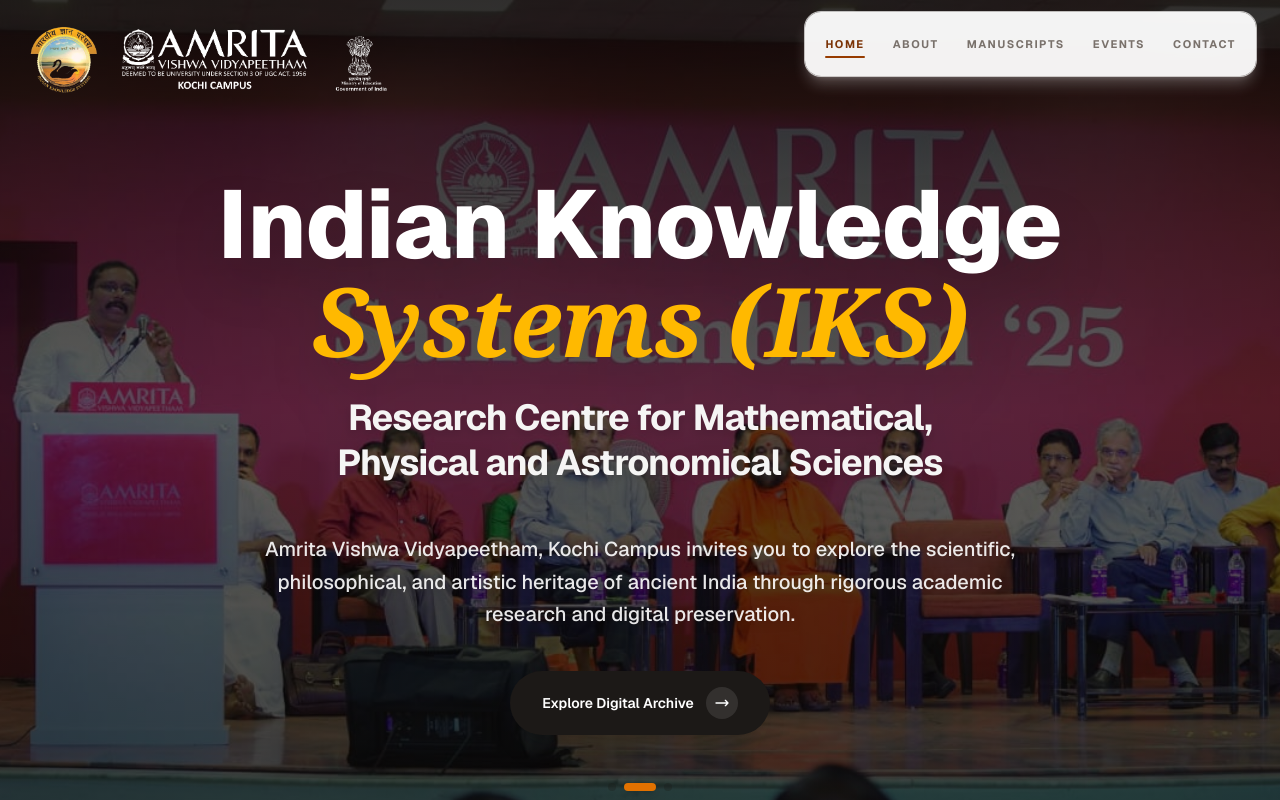
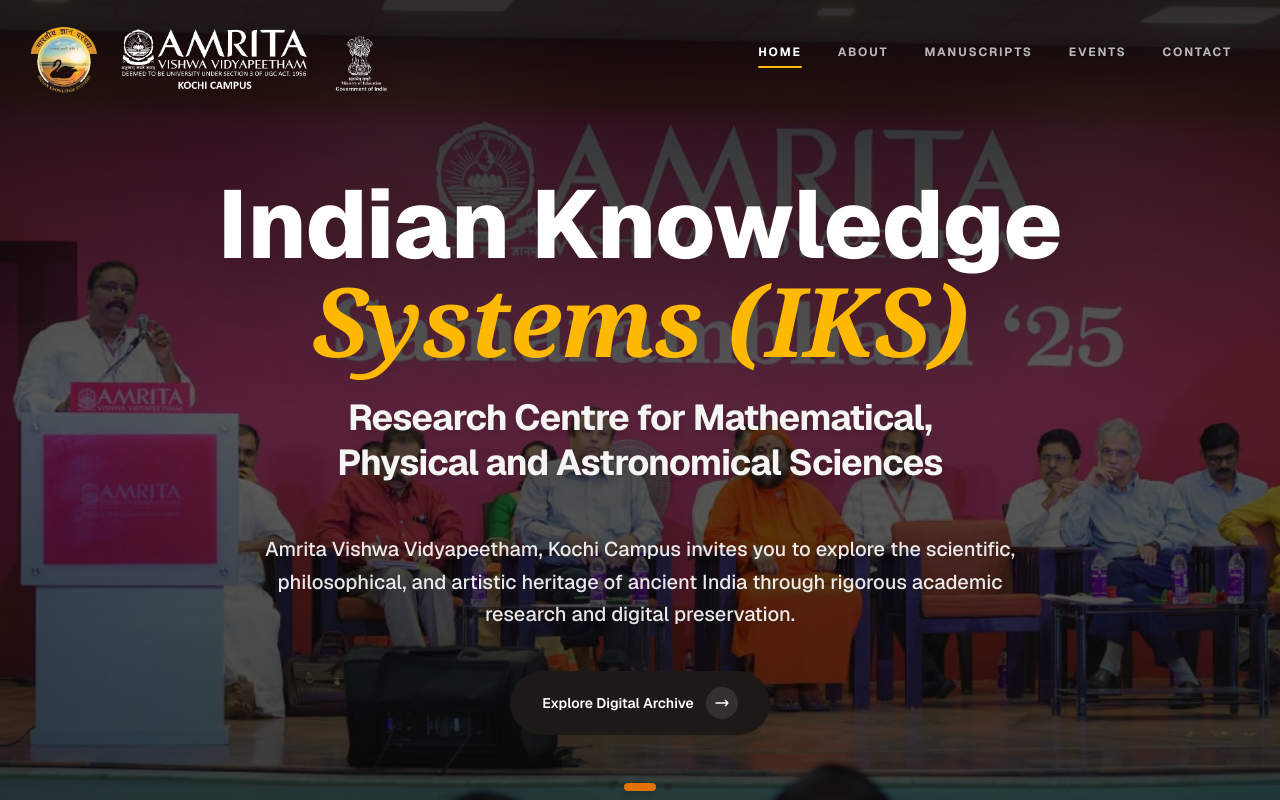
Before and after one commit to IKS-Amrita-Kochi-Campus/IKS-static, a Next.js app: page / in a window 1280 px wide. Shown: the top 800 px of the page. Built offline with nearby package versions, Linux system fonts and the light colour scheme.

Commit message:
navbar changed

```diff
--- a/src/app/events/page.tsx
+++ b/src/app/events/page.tsx
@@ -135,30 +135,34 @@ export default function EventsPage() {
             </div>
 
             {/* ─── Navigation ─────────────────────────────────────────── */}
-            <div className={`fixed top-0 left-0 right-0 z-50 transition-all duration-500 pt-3 px-4 sm:px-6 pointer-events-none flex justify-end`}>
+            <div className={`fixed top-0 left-0 right-0 z-50 transition-all duration-500 ${isScrolled ? "pt-3 px-4 sm:px-6" : "pt-6 px-6 md:px-10"} pointer-events-none flex justify-end`}>
                 <div className="relative pointer-events-auto flex flex-col items-end">
                     <nav
-                        className={`transition-all duration-500 flex items-center md:rounded-2xl md:bg-white/95 md:backdrop-blur-xl md:shadow-lg md:ring-1 md:ring-stone-200/80 md:px-5 ${
-                            isScrolled ? "md:shadow-stone-200/60" : "md:shadow-stone-200/30"
-                        } ${isScrolled ? "h-12" : "h-14 sm:h-16"}`}
+                        className={`transition-all duration-500 flex items-center ${
+                            isScrolled
+                                ? "md:rounded-full md:bg-white/95 md:backdrop-blur-xl md:shadow-lg md:ring-1 md:ring-stone-200/80 md:px-6 h-12 md:h-14"
+                                : "md:bg-transparent h-12 md:h-14"
+                        }`}
                     >
                         {/* Desktop Navigation */}
-                        <div className="hidden md:flex items-center gap-6 lg:gap-7 h-full">
+                        <div className="hidden md:flex items-center gap-7 lg:gap-9 h-full px-2">
                             {navLinks.map((link) => {
                                 const isActive = link.href === "/events";
                                 return (
                                     <Link
                                         key={link.href}
                                         href={link.href}
-                                        className={`relative text-[11px] font-bold uppercase tracking-[0.14em] transition-all duration-200 py-1 ${
-                                            isActive
-                                                ? "text-amber-900"
-                                                : "text-stone-500 hover:text-stone-900"
+                                        className={`relative text-[11px] lg:text-xs font-bold uppercase tracking-[0.15em] transition-all duration-300 py-1 ${
+                                            isScrolled
+                                                ? (isActive ? "text-amber-900" : "text-stone-500 hover:text-stone-900")
+                                                : (isActive ? "text-white" : "text-white/70 hover:text-white")
                                         }`}
                                     >
                                         {link.label}
                                         {isActive && (
-                                            <span className="absolute -bottom-0.5 left-0 right-0 h-0.5 bg-amber-800 rounded-full" />
+                                            <span className={`absolute -bottom-1 left-0 right-0 h-0.5 rounded-full transition-colors duration-300 ${
+                                                isScrolled ? "bg-amber-800" : "bg-amber-400"
+                                            }`} />
                                         )}
                                     </Link>
                                 );
@@ -169,7 +173,11 @@ export default function EventsPage() {
                         <div className="flex md:hidden items-center justify-end">
                             {/* Mobile Menu Button - Floating Circle */}
                             <button
-                                className="p-3 rounded-full bg-white/95 backdrop-blur-xl shadow-lg ring-1 ring-stone-200/80 text-stone-600 hover:bg-stone-100 transition-all duration-300 pointer-events-auto"
+                                className={`p-3 rounded-full transition-all duration-300 pointer-events-auto ${
+                                    isScrolled
+                                        ? "bg-white/95 backdrop-blur-xl shadow-lg ring-1 ring-stone-200/80 text-stone-600 hover:bg-stone-100"
+                                        : "bg-white/10 backdrop-blur-md text-white hover:bg-white/20 border border-white/20"
+                                }`}
                                 onClick={() => setIsMenuOpen(!isMenuOpen)}
                                 aria-label={isMenuOpen ? "Close menu" : "Open menu"}
                                 aria-expanded={isMenuOpen}
--- a/src/app/page.tsx
+++ b/src/app/page.tsx
@@ -103,15 +103,17 @@ export default function HomePage() {
 
             {/* ─── Navigation ─────────────────────────────────────────── */}
             {/* Wrapper: full-width fixed strip */}
-            <div className={`fixed top-0 left-0 right-0 z-50 transition-all duration-500 pt-3 px-4 sm:px-6 pointer-events-none flex justify-end`}>
+            <div className={`fixed top-0 left-0 right-0 z-50 transition-all duration-500 ${isScrolled ? "pt-3 px-4 sm:px-6" : "pt-6 px-6 md:px-10"} pointer-events-none flex justify-end`}>
                 <div className="relative pointer-events-auto flex flex-col items-end">
                     <nav
-                        className={`transition-all duration-500 flex items-center md:rounded-2xl md:bg-white/95 md:backdrop-blur-xl md:shadow-lg md:ring-1 md:ring-stone-200/80 md:px-5 ${
-                            isScrolled ? "md:shadow-stone-200/60" : "md:shadow-stone-200/30"
-                        } ${isScrolled ? "h-12" : "h-14 sm:h-16"}`}
+                        className={`transition-all duration-500 flex items-center ${
+                            isScrolled
+                                ? "md:rounded-full md:bg-white/95 md:backdrop-blur-xl md:shadow-lg md:ring-1 md:ring-stone-200/80 md:px-6 h-12 md:h-14"
+                                : "md:bg-transparent h-12 md:h-14"
+                        }`}
                     >
                         {/* Desktop Navigation */}
-                        <div className="hidden md:flex items-center gap-6 lg:gap-7 h-full">
+                        <div className="hidden md:flex items-center gap-7 lg:gap-9 h-full px-2">
                             {navLinks.map((link) => {
                                 const sectionId = link.href.replace("#", "");
                                 const isActive = activeSection === sectionId;
@@ -119,15 +121,17 @@ export default function HomePage() {
                                     <a
                                         key={link.href}
                                         href={link.href}
-                                        className={`relative text-[11px] font-bold uppercase tracking-[0.14em] transition-all duration-200 py-1 ${
-                                            isActive
-                                                ? "text-amber-900"
-                                                : "text-stone-500 hover:text-stone-900"
+                                        className={`relative text-[11px] lg:text-xs font-bold uppercase tracking-[0.15em] transition-all duration-300 py-1 ${
+                                            isScrolled
+                                                ? (isActive ? "text-amber-900" : "text-stone-500 hover:text-stone-900")
+                                                : (isActive ? "text-white" : "text-white/70 hover:text-white")
                                         }`}
                                     >
                                         {link.label}
                                         {isActive && (
-                                            <span className="absolute -bottom-0.5 left-0 right-0 h-0.5 bg-amber-800 rounded-full" />
+                                            <span className={`absolute -bottom-1 left-0 right-0 h-0.5 rounded-full transition-colors duration-300 ${
+                                                isScrolled ? "bg-amber-800" : "bg-amber-400"
+                                            }`} />
                                         )}
                                     </a>
                                 );
@@ -138,7 +142,11 @@ export default function HomePage() {
                         <div className="flex md:hidden items-center justify-end">
                             {/* Mobile Menu Button - Floating Circle */}
                             <button
-                                className="p-3 rounded-full bg-white/95 backdrop-blur-xl shadow-lg ring-1 ring-stone-200/80 text-stone-600 hover:bg-stone-100 transition-all duration-300 pointer-events-auto"
+                                className={`p-3 rounded-full transition-all duration-300 pointer-events-auto ${
+                                    isScrolled
+                                        ? "bg-white/95 backdrop-blur-xl shadow-lg ring-1 ring-stone-200/80 text-stone-600 hover:bg-stone-100"
+                                        : "bg-white/10 backdrop-blur-md text-white hover:bg-white/20 border border-white/20"
+                                }`}
                                 onClick={() => setIsMenuOpen(!isMenuOpen)}
                                 aria-label={isMenuOpen ? "Close menu" : "Open menu"}
                                 aria-expanded={isMenuOpen}
```
